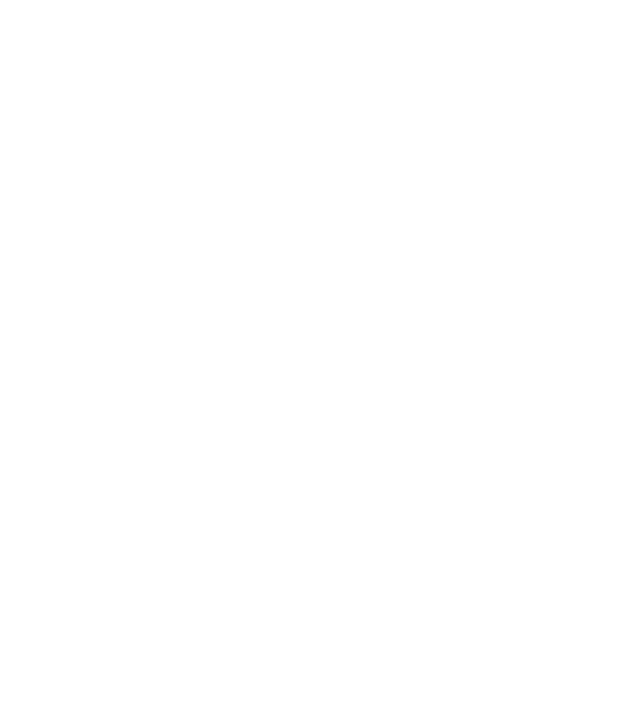
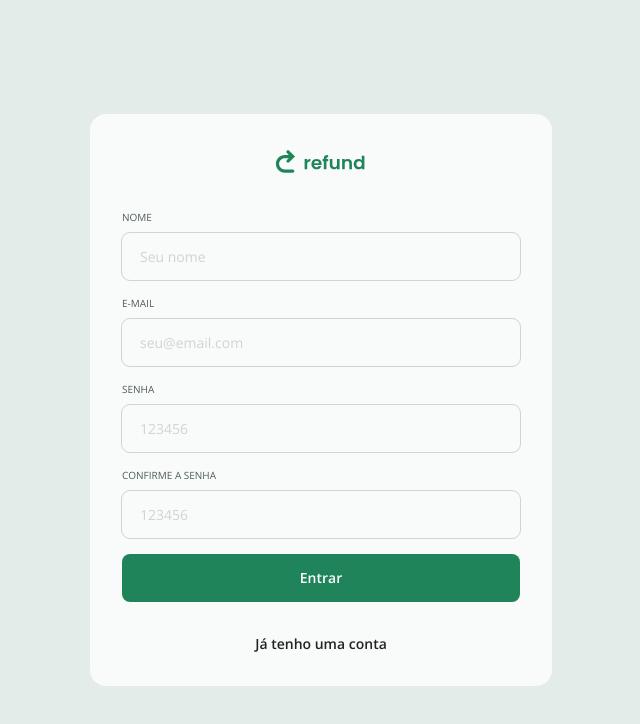
Before and after one commit to Matheus-AlvesCS/refund-interface, a React (Vite) app: page /signup in a window 1280 px wide. Before the commit this address had no page. Shown: the top 724 px of the page, without its empty margins (319-959 px from the left). Built offline with nearby package versions, Linux system fonts and the light colour scheme.

Commit message:
feat(signUp): create SignUp page

```diff
--- a/src/pages/SignIn.tsx
+++ b/src/pages/SignUp.tsx
@@ -3,19 +3,28 @@
 import { Input } from "../components/Input"
 import { Button } from "../components/Button"
 
-export function SignIn() {
+export function SignUp() {
+  const [name, setName] = useState("")
   const [email, setEmail] = useState("")
   const [password, setPassword] = useState("")
+  const [confirmPassword, setConfirmPassword] = useState("")
   const [isLoading, setIsLoading] = useState(false)
 
   function onSubmit(e: React.SubmitEvent) {
     e.preventDefault()
 
-    console.log(email, password)
+    console.log(name, email, password, confirmPassword)
   }
 
   return (
     <form onSubmit={onSubmit} className="w-full flex flex-col gap-4">
+      <Input
+        required
+        legend="Nome"
+        placeholder="Seu nome"
+        onChange={(e) => setName(e.target.value)}
+      />
+
       <Input
         required
         legend="E-mail"
@@ -23,6 +32,7 @@
         placeholder="seu@email.com"
         onChange={(e) => setEmail(e.target.value)}
       />
+
       <Input
         required
         legend="Senha"
@@ -31,15 +41,23 @@
         onChange={(e) => setPassword(e.target.value)}
       />
 
+      <Input
+        required
+        legend="Confirme a senha"
+        type="password"
+        placeholder="123456"
+        onChange={(e) => setConfirmPassword(e.target.value)}
+      />
+
       <Button type="submit" isLoading={isLoading}>
         Entrar
       </Button>
 
       <a
-        href="/singup"
+        href="/"
         className="text-center mt-4 text-gray-100 text-sm font-semibold hover:text-green-800 transition ease-linear"
       >
-        Criar conta
+        Já tenho uma conta
       </a>
     </form>
   )
--- a/src/routes/AuthRoutes.tsx
+++ b/src/routes/AuthRoutes.tsx
@@ -1,6 +1,7 @@
 import { Routes, Route } from "react-router"
 
 import { SignIn } from "../pages/SignIn"
+import { SignUp } from "../pages/SignUp"
 import { AuthLayout } from "../layouts/AuthLayout"
 
 export function AuthRoutes() {
@@ -8,6 +9,7 @@
     <Routes>
       <Route path="/" element={<AuthLayout />}>
         <Route path="/" element={<SignIn />} />
+        <Route path="/signup" element={<SignUp />} />
       </Route>
     </Routes>
   )
```
